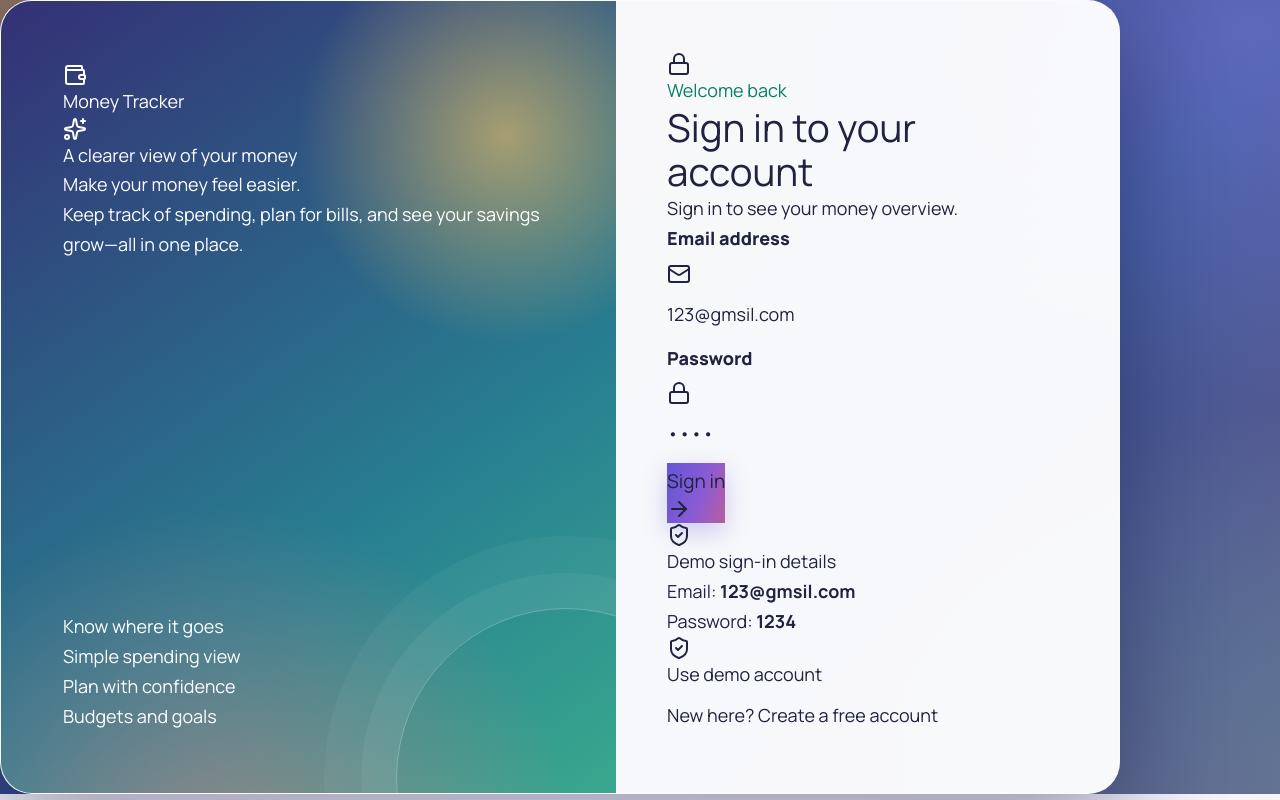
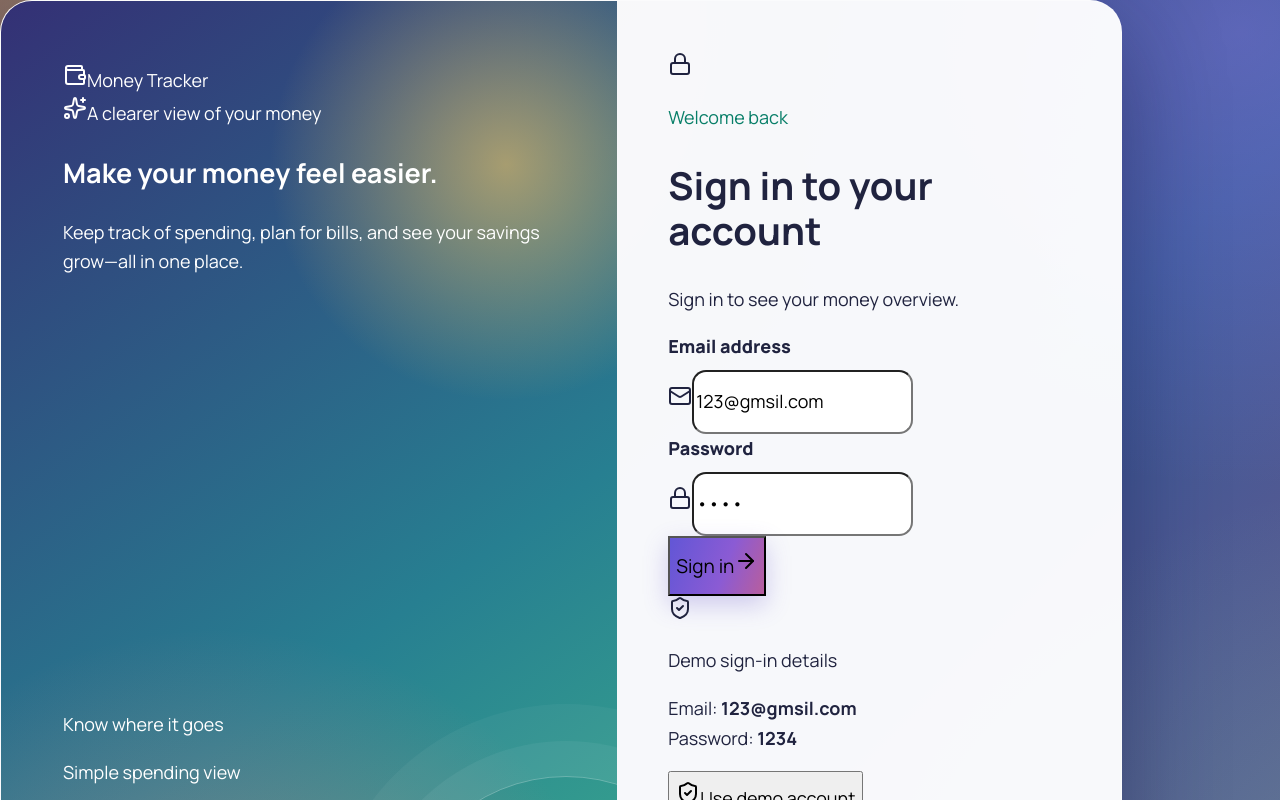
Before and after one commit to madhuribala2006/Money-Tracker, a React (Vite) app in the folder frontend/: page / in a window 1280 px wide. Shown: the top 800 px of the page. Built offline with nearby package versions, Linux system fonts and the light colour scheme.

Commit message:
Scan frontend sources for Tailwind utilities

```diff
--- a/frontend/src/index.css
+++ b/frontend/src/index.css
@@ -1,5 +1,5 @@
-@import "tailwindcss";
-@source "./";
+@import "tailwindcss" source("../");
+
 @custom-variant dark (&:where(.dark, .dark *));
 
 @theme {
```
